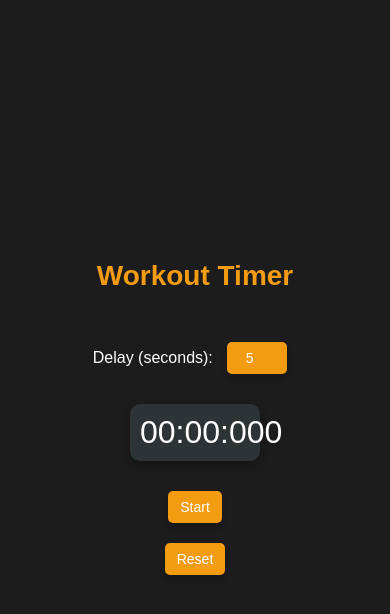
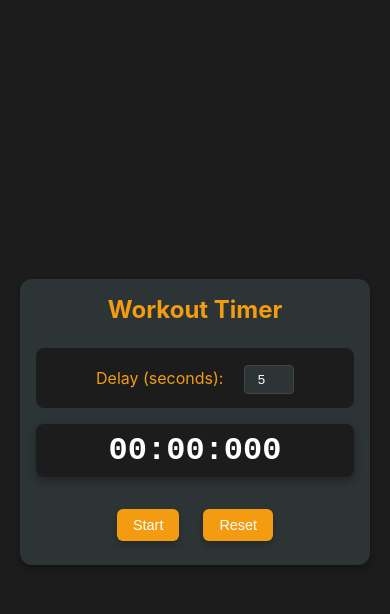
Before and after one commit to adara20/delay_timer, a plain HTML site: page index.html in a window 390 px wide. Both pictures are taken after a click on the button "Count Up". Drawn offline with Linux system fonts and the light colour scheme.

Commit message:
Improved code organization and styling: - Separated JavaScript into script.js - Enhanced dark mode styling - Fixed mobile display issues - Improved audio handling

```diff
--- a/index.html
+++ b/index.html
@@ -7,7 +7,9 @@
     <link rel="stylesheet" href="style.css">
 </head>
 <body>
+    <div class="container">
         <h1>Workout Timer</h1>
+
         <div id="modeSelection">
             <button onclick="selectMode('countUp')">Count Up</button>
             <button onclick="selectMode('countDown')">Count Down</button>
@@ -25,148 +27,20 @@
             <input type="number" id="delayInput" value="5" min="0">
         </div>
 
-    <div id="timer">00:00:000</div>
+        <div id="timer" class="timer-display">00:00:000</div>
+
+        <div class="button-group">
             <button id="startButton" class="hidden" onclick="startTimer()">Start</button>
             <button id="stopButton" class="hidden" onclick="stopTimer()">Stop</button>
             <button id="resetButton" class="hidden" onclick="resetTimer()">Reset</button>
+        </div>
+    </div>
 
     <audio id="beep" src="beep1.mp3"></audio>
     <audio id="startBeep" src="beep2.mp3"></audio>
     <audio id="tick" src="beep3.mp3"></audio>
     <audio id="bbc" src="bbc.wav"></audio>
 
-    <script>
-        let mode = "";
-        let delay;
-        let countdownTime;
-        let startTime;
-        let timerInterval;
-        let delayInterval;
-        let tickInterval;
-        let running = false;
-
-        function formatTime(elapsed) {
-            let minutes = Math.floor(elapsed / 60000).toString().padStart(2, '0');
-            let seconds = Math.floor((elapsed % 60000) / 1000).toString().padStart(2, '0');
-            let milliseconds = (elapsed % 1000).toString().padStart(3, '0');
-            return `${minutes}:${seconds}:${milliseconds}`;
-        }
-
-        function selectMode(selectedMode) {
-            mode = selectedMode;
-            resetPage();
-            document.getElementById("modeSelection").classList.add("hidden");
-            document.getElementById("delaySettings").classList.remove("hidden");
-            document.getElementById("startButton").classList.remove("hidden");
-            document.getElementById("resetButton").classList.remove("hidden");
-
-            if (mode === "countDown") {
-                document.getElementById("countDownSettings").classList.remove("hidden");
-            }
-        }
-
-        function resetPage() {
-            // Hide settings and reset inputs
-            document.getElementById("countDownSettings").classList.add("hidden");
-            document.getElementById("delaySettings").classList.add("hidden");
-            document.getElementById("modeSelection").classList.remove("hidden");
-
-            // Reset inputs
-            document.getElementById('minutesInput').value = 0;
-            document.getElementById('secondsInput').value = 30;
-            document.getElementById('delayInput').value = 5;
-            document.getElementById('timer').textContent = "00:00:000";
-            stopAllBeeps();
-            clearInterval(timerInterval);
-            clearInterval(delayInterval);
-            clearInterval(tickInterval);
-            running = false;
-        }
-
-        function startTimer() {
-            if (running) return;
-            running = true;
-            delay = parseInt(document.getElementById('delayInput').value) || 5;
-            document.getElementById('timer').textContent = `Get Ready: ${delay}`;
-
-            delayInterval = setInterval(() => {
-                document.getElementById('beep').play();
-                delay--;
-                if (delay > 0) {
-                    document.getElementById('timer').textContent = `Get Ready: ${delay}`;
-                } else {
-                    clearInterval(delayInterval);
-                    document.getElementById('startBeep').play();
-                    mode === "countUp" ? beginCountUp() : beginCountDown();
-                }
-            }, 1000);
-        }
-
-        function beginCountUp() {
-            startTime = Date.now();
-            timerInterval = setInterval(() => {
-                let elapsed = Date.now() - startTime;
-                document.getElementById('timer').textContent = formatTime(elapsed);
-            }, 10);
-
-            tickInterval = setInterval(() => {
-                document.getElementById('tick').play();
-            }, 5000);
-        }
-
-        function beginCountDown() {
-            let minutes = parseInt(document.getElementById('minutesInput').value) || 0;
-            let seconds = parseInt(document.getElementById('secondsInput').value) || 0;
-            countdownTime = (minutes * 60 + seconds) * 1000;
-            startTime = Date.now();
-
-            timerInterval = setInterval(() => {
-                let elapsed = countdownTime - (Date.now() - startTime);
-                if (elapsed <= 0) {
-                    clearInterval(timerInterval);
-                    document.getElementById('timer').textContent = "00:00:000";
-                } else {
-                    document.getElementById('timer').textContent = formatTime(elapsed);
-                }
-            }, 10);
-
-            if (countdownTime <= 60000) {
-                stopAllBeeps();
-                document.getElementById('bbc').currentTime = 60 - countdownTime / 1000;
-                document.getElementById('bbc').play();
-            } else {
-                tickInterval = setInterval(() => {
-                    document.getElementById('tick').play();
-                }, 5000);
-                setTimeout(() => {
-                    clearInterval(tickInterval);
-                    stopAllBeeps();
-                    document.getElementById('bbc').play();
-                }, countdownTime - 60000);
-            }
-        }
-
-        function stopAllBeeps() {
-            document.getElementById('beep').pause();
-            document.getElementById('beep').currentTime = 0;
-            document.getElementById('startBeep').pause();
-            document.getElementById('startBeep').currentTime = 0;
-            document.getElementById('tick').pause();
-            document.getElementById('tick').currentTime = 0;
-        }
-
-        function stopTimer() {
-            running = false;
-            clearInterval(timerInterval);
-            clearInterval(delayInterval);
-            clearInterval(tickInterval);
-            stopAllBeeps();
-            document.getElementById('startBeep').play();
-        }
-
-        function resetTimer() {
-            resetPage();
-        }
-    </script>
+    <script src="script.js"></script>
 </body>
 </html>
--- /dev/null
+++ b/script.js
@@ -0,0 +1,187 @@
+// Timer state management
+const TimerState = {
+    mode: "",
+    delay: 0,
+    countdownTime: 0,
+    startTime: 0,
+    timerInterval: null,
+    delayInterval: null,
+    tickInterval: null,
+    running: false
+};
+
+// DOM Elements
+const elements = {
+    modeSelection: document.getElementById("modeSelection"),
+    countDownSettings: document.getElementById("countDownSettings"),
+    delaySettings: document.getElementById("delaySettings"),
+    timer: document.getElementById("timer"),
+    startButton: document.getElementById("startButton"),
+    stopButton: document.getElementById("stopButton"),
+    resetButton: document.getElementById("resetButton"),
+    minutesInput: document.getElementById("minutesInput"),
+    secondsInput: document.getElementById("secondsInput"),
+    delayInput: document.getElementById("delayInput"),
+    audio: {
+        beep: document.getElementById("beep"),
+        startBeep: document.getElementById("startBeep"),
+        tick: document.getElementById("tick"),
+        bbc: document.getElementById("bbc")
+    }
+};
+
+// Initialize audio elements
+function initAudio() {
+    Object.values(elements.audio).forEach(audio => {
+        audio.load();
+        audio.volume = 1.0;
+    });
+}
+
+// Call initAudio when the page loads
+window.addEventListener('load', initAudio);
+
+// Utility Functions
+function formatTime(elapsed) {
+    const minutes = Math.floor(elapsed / 60000).toString().padStart(2, '0');
+    const seconds = Math.floor((elapsed % 60000) / 1000).toString().padStart(2, '0');
+    const milliseconds = (elapsed % 1000).toString().padStart(3, '0');
+    return `${minutes}:${seconds}:${milliseconds}`;
+}
+
+function stopAllBeeps() {
+    Object.values(elements.audio).forEach(audio => {
+        audio.pause();
+        audio.currentTime = 0;
+    });
+}
+
+function playSound(sound) {
+    // Reset the sound to the beginning
+    sound.currentTime = 0;
+    // Play the sound
+    const playPromise = sound.play();
+
+    // Handle any play() errors
+    if (playPromise !== undefined) {
+        playPromise.catch(error => {
+            console.log("Audio playback failed:", error);
+        });
+    }
+}
+
+// Timer Control Functions
+function selectMode(selectedMode) {
+    TimerState.mode = selectedMode;
+    resetPage();
+
+    elements.modeSelection.classList.add("hidden");
+    elements.delaySettings.classList.remove("hidden");
+    elements.startButton.classList.remove("hidden");
+    elements.resetButton.classList.remove("hidden");
+
+    if (TimerState.mode === "countDown") {
+        elements.countDownSettings.classList.remove("hidden");
+    }
+}
+
+function resetPage() {
+    // Hide settings and reset inputs
+    elements.countDownSettings.classList.add("hidden");
+    elements.delaySettings.classList.add("hidden");
+    elements.modeSelection.classList.remove("hidden");
+
+    // Reset inputs
+    elements.minutesInput.value = 0;
+    elements.secondsInput.value = 30;
+    elements.delayInput.value = 5;
+    elements.timer.textContent = "00:00:000";
+
+    // Clear intervals and audio
+    stopAllBeeps();
+    clearInterval(TimerState.timerInterval);
+    clearInterval(TimerState.delayInterval);
+    clearInterval(TimerState.tickInterval);
+    TimerState.running = false;
+}
+
+function startTimer() {
+    if (TimerState.running) return;
+
+    TimerState.running = true;
+    TimerState.delay = parseInt(elements.delayInput.value) || 5;
+    elements.timer.textContent = `Get Ready: ${TimerState.delay}`;
+
+    TimerState.delayInterval = setInterval(() => {
+        playSound(elements.audio.beep);
+        TimerState.delay--;
+
+        if (TimerState.delay > 0) {
+            elements.timer.textContent = `Get Ready: ${TimerState.delay}`;
+        } else {
+            clearInterval(TimerState.delayInterval);
+            playSound(elements.audio.startBeep);
+            TimerState.mode === "countUp" ? beginCountUp() : beginCountDown();
+        }
+    }, 1000);
+}
+
+function beginCountUp() {
+    TimerState.startTime = Date.now();
+
+    TimerState.timerInterval = setInterval(() => {
+        const elapsed = Date.now() - TimerState.startTime;
+        elements.timer.textContent = formatTime(elapsed);
+    }, 10);
+
+    TimerState.tickInterval = setInterval(() => {
+        playSound(elements.audio.tick);
+    }, 5000);
+}
+
+function beginCountDown() {
+    const minutes = parseInt(elements.minutesInput.value) || 0;
+    const seconds = parseInt(elements.secondsInput.value) || 0;
+    TimerState.countdownTime = (minutes * 60 + seconds) * 1000;
+    TimerState.startTime = Date.now();
+
+    TimerState.timerInterval = setInterval(() => {
+        const elapsed = TimerState.countdownTime - (Date.now() - TimerState.startTime);
+
+        if (elapsed <= 0) {
+            clearInterval(TimerState.timerInterval);
+            elements.timer.textContent = "00:00:000";
+        } else {
+            elements.timer.textContent = formatTime(elapsed);
+        }
+    }, 10);
+
+    if (TimerState.countdownTime <= 60000) {
+        stopAllBeeps();
+        elements.audio.bbc.currentTime = 60 - TimerState.countdownTime / 1000;
+        playSound(elements.audio.bbc);
+    } else {
+        TimerState.tickInterval = setInterval(() => {
+            playSound(elements.audio.tick);
+        }, 5000);
+
+        setTimeout(() => {
+            clearInterval(TimerState.tickInterval);
+            stopAllBeeps();
+            playSound(elements.audio.bbc);
+        }, TimerState.countdownTime - 60000);
+    }
+}
+
+function stopTimer() {
+    TimerState.running = false;
+    clearInterval(TimerState.timerInterval);
+    clearInterval(TimerState.delayInterval);
+    clearInterval(TimerState.tickInterval);
+    stopAllBeeps();
+    playSound(elements.audio.startBeep);
+}
+
+function resetTimer() {
+    resetPage();
+}
--- a/style.css
+++ b/style.css
@@ -7,71 +7,85 @@
 
 /* Body Styling */
 body {
-    font-family: 'Arial', sans-serif;
+    font-family: -apple-system, BlinkMacSystemFont, 'Segoe UI', Roboto, Oxygen, Ubuntu, Cantarell, sans-serif;
     background-color: #1c1c1c;
-    color: #fff;
-    text-align: center;
-    padding: 20px;
+    min-height: 100vh;
     display: flex;
-    flex-direction: column;
     justify-content: center;
     align-items: center;
-    min-height: 100vh;
-    overflow: hidden; /* Prevent scrolling issues on mobile */
+    padding: 20px;
+    color: #fff;
+}
+
+.container {
+    background-color: #2d3436;
+    padding: 2rem;
+    border-radius: 12px;
+    box-shadow: 0 4px 6px rgba(0, 0, 0, 0.3);
+    width: 100%;
+    max-width: 500px;
+    text-align: center;
 }
 
 /* Heading Style */
 h1 {
-    font-size: 36px;
-    margin-bottom: 20px;
     color: #f39c12;
+    margin-bottom: 2rem;
+    font-size: 2rem;
 }
 
 /* Timer Display */
-#timer {
-    font-size: 48px;
-    margin: 20px;
-    padding: 10px;
-    background-color: #2d3436;
-    border-radius: 10px;
-    width: 230px;
-    text-align: center;
+.timer-display {
+    font-size: 3rem;
+    font-weight: bold;
+    color: #fff;
+    margin: 2rem 0;
+    padding: 1rem;
+    background-color: #1c1c1c;
+    border-radius: 8px;
+    font-family: monospace;
+    overflow: hidden;
+    white-space: nowrap;
+    text-overflow: ellipsis;
     box-shadow: 0 4px 10px rgba(0, 0, 0, 0.3);
-    transition: background-color 0.3s;
 }
 
 /* Button Styles */
-button, input {
-    font-size: 18px;
-    margin: 10px;
-    padding: 12px 20px;
-    border: none;
+button {
     background-color: #f39c12;
     color: #fff;
-    border-radius: 5px;
+    border: none;
+    padding: 0.75rem 1.5rem;
+    margin: 0.5rem;
+    border-radius: 6px;
     cursor: pointer;
+    font-size: 1rem;
     transition: all 0.3s;
     box-shadow: 0 4px 6px rgba(0, 0, 0, 0.2);
 }
 
-button:hover, input:hover {
+button:hover {
     background-color: #e67e22;
     transform: scale(1.05);
     box-shadow: 0 6px 8px rgba(0, 0, 0, 0.2);
 }
 
-button:active, input:active {
+button:active {
     background-color: #d35400;
     transform: scale(1);
     box-shadow: 0 2px 4px rgba(0, 0, 0, 0.2);
 }
 
 /* Input Fields */
-input {
-    width: 80px; /* Increased width for input fields */
+input[type="number"] {
+    width: 60px;
+    padding: 0.5rem;
+    border: 1px solid #444;
+    border-radius: 4px;
+    margin: 0 0.5rem;
     text-align: center;
-    font-size: 16px;
-    padding: 10px;
+    background-color: #2d3436;
+    color: #fff;
 }
 
 /* Hidden Elements */
@@ -79,57 +93,57 @@ input {
     display: none;
 }
 
-/* Container for Settings */
-#modeSelection {
-    margin-bottom: 20px;
+/* Form Section */
+.form-section {
+    margin: 1rem 0;
+    padding: 1rem;
+    background-color: #1c1c1c;
+    border-radius: 8px;
 }
 
-/* Form Section */
-.form-section {
-    margin-top: 20px;
+.form-section label {
+    display: inline-block;
+    margin: 0.5rem;
+    color: #f39c12;
+}
+
+/* Button Group */
+.button-group {
+    margin-top: 1.5rem;
+    display: flex;
+    justify-content: center;
+    flex-wrap: wrap;
+    gap: 0.5rem;
 }
 
 /* Mobile Responsiveness */
-@media screen and (max-width: 1024px) {
-    h1 {
-        font-size: 30px;
-    }
-
-    #timer {
-        font-size: 36px;
-        width: 150px;
-    }
-
-    button, input {
-        font-size: 16px;
-        padding: 10px 15px;
-    }
-
-    input {
-        width: 70px; /* Adjusting width for mobile */
-    }
-}
-
-@media screen and (max-width: 600px) {
-    body {
-        padding: 10px;
+@media (max-width: 480px) {
+    .container {
+        padding: 1rem;
     }
 
     h1 {
-        font-size: 28px;
+        font-size: 1.5rem;
+        margin-bottom: 1.5rem;
     }
 
-    #timer {
-        font-size: 32px;
-        width: 130px;
+    .timer-display {
+        font-size: 2rem;
+        margin: 1rem 0;
+        padding: 0.5rem;
     }
 
-    button, input {
-        font-size: 14px;
-        padding: 8px 12px;
+    button {
+        padding: 0.5rem 1rem;
+        font-size: 0.9rem;
     }
 
-    input {
-        width: 60px; /* Adjusting input width for very small screens */
+    .form-section {
+        padding: 0.75rem;
+    }
+
+    input[type="number"] {
+        width: 50px;
+        padding: 0.4rem;
     }
 }
```
Lines whose indentation alone changed are shown as unchanged.
